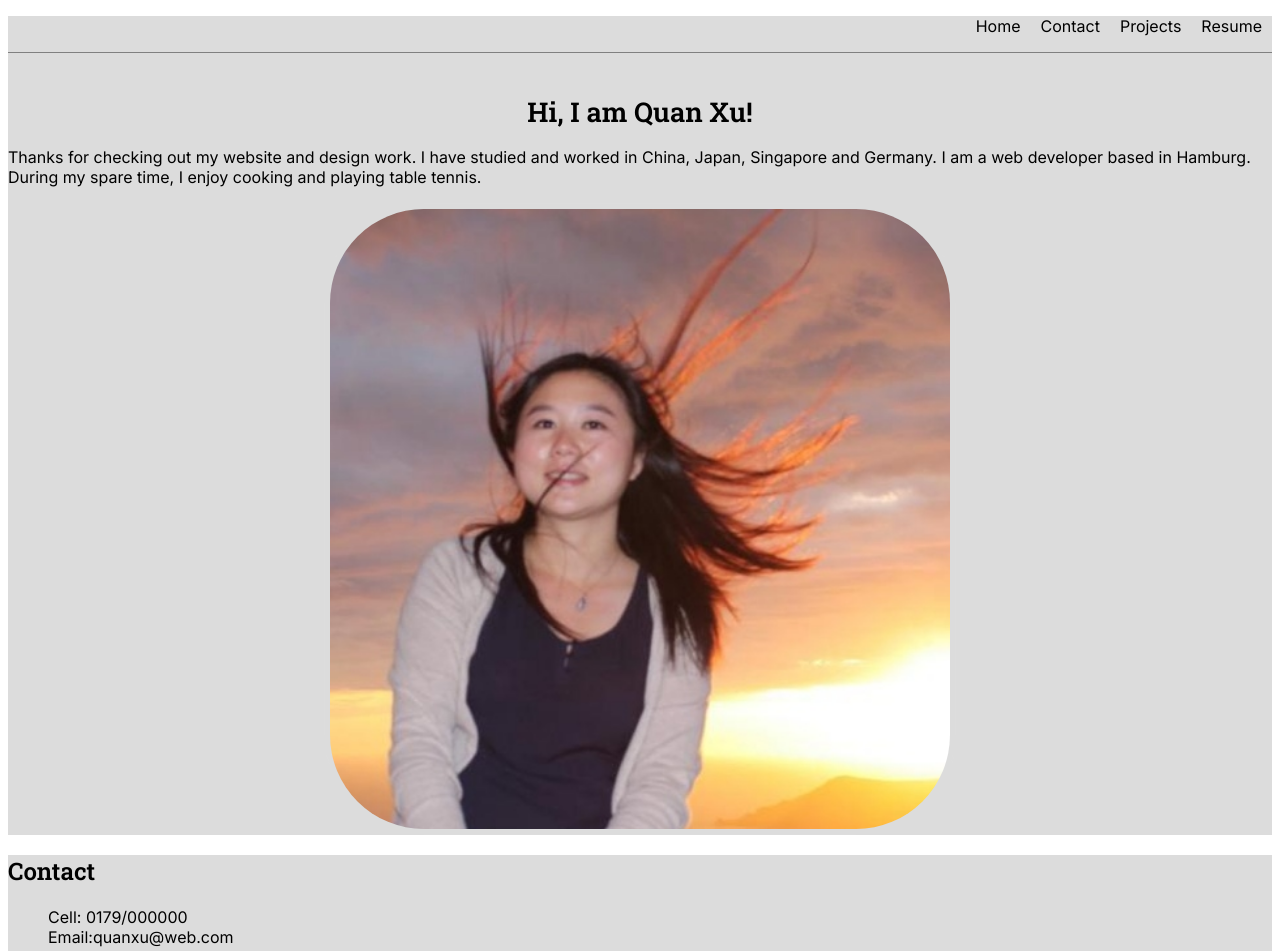
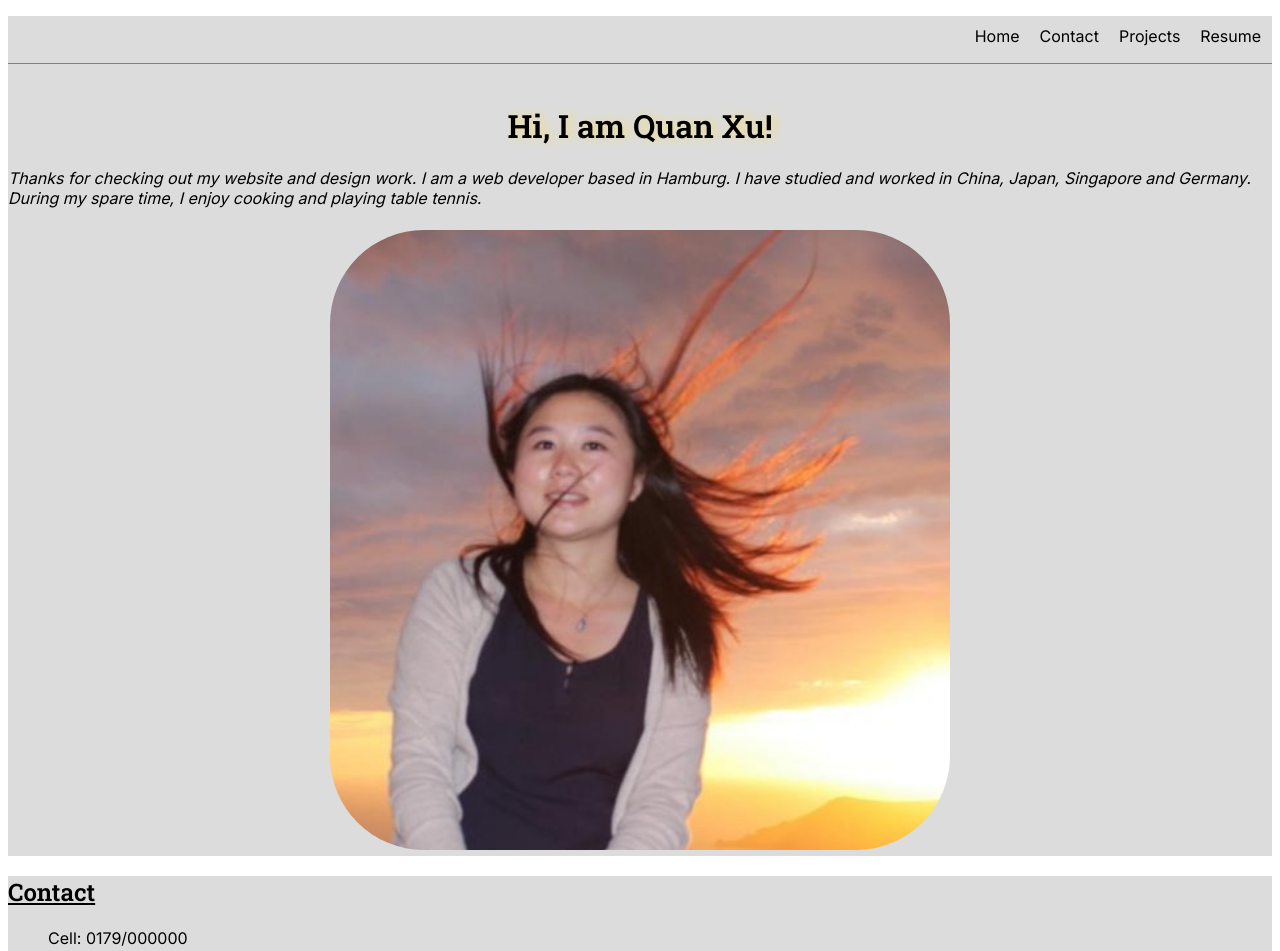
Before and after one commit to QuanXuuu/personal-website, a plain HTML site: page index.html in a window 1280 px wide. Shown: the top 951 px of the page. Drawn offline with Linux system fonts and the light colour scheme.

Commit message:
layout changes

```diff
--- a/index.html
+++ b/index.html
@@ -26,9 +26,9 @@
 
   <body>
     <main>
-      <div>
+      <div id="home">
         <h1>Hi, I am Quan Xu!</h1>
-        <p>Thanks for checking out my website and design work. I have studied and worked in China, Japan, Singapore and Germany. I am a web developer based in Hamburg. During my spare time, I enjoy cooking and playing table tennis.</p>
+        <p id="bio">Thanks for checking out my website and design work. I am a web developer based in Hamburg. I have studied and worked in China, Japan, Singapore and Germany.  During my spare time, I enjoy cooking and playing table tennis.</p>
 </div>
 
       <img class="me" src="me.jpg" alt="my photo">
@@ -80,7 +80,9 @@
 
     <footer>
       <small>Copyright by Quan Xu</small>
-      <button <a href="home">Home</a></button>
+      <button><a href="#home">Home</a></button>
+
+
 
 
     </footer>
--- a/styles.css
+++ b/styles.css
@@ -1,12 +1,9 @@
 * {
   box-sizing: border-box;
-  font-family: "Inter", sans-serif;
 }
 
-h1 {
-  font-size: 1.7rem;
-  text-align: center;
-  font-family: "Roboto Slab", serif;
+body {
+  font-family: "Inter", sans-serif;
 }
 
 .tags {
@@ -14,6 +11,7 @@ h1 {
   display: flex;
   flex-wrap: wrap;
   justify-content: end;
+  padding: 10px 1px 1px 10px;
 }
 
 nav {
@@ -28,6 +26,16 @@ nav a {
   padding: 10px;
 }
 
+h1 {
+  font-size: 2rem;
+  text-align: center;
+  text-shadow: rgb(240, 220, 141) 5px 0 10px;
+  font-family: "Roboto Slab", serif;
+}
+
+#bio {
+  font-style: oblique 20deg;
+}
 .me {
   border: 1px solid #ddd;
   border-radius: 100px;
@@ -44,6 +52,7 @@ nav a {
 
 #contact {
   font-family: "Roboto Slab", serif;
+  text-decoration: underline;
 }
 
 #contactinfo {
@@ -51,6 +60,7 @@ nav a {
 }
 #projects {
   font-family: "Roboto Slab", serif;
+  text-decoration: underline;
 }
 
 #secondpage {
@@ -60,6 +70,7 @@ nav a {
 #resume {
   font-family: "Roboto Slab", serif;
   background-color: gainsboro;
+  text-decoration: underline;
 }
 
 #thirdpage {
```
